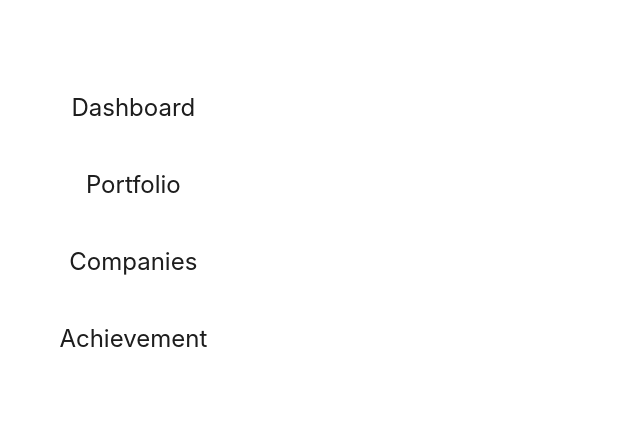
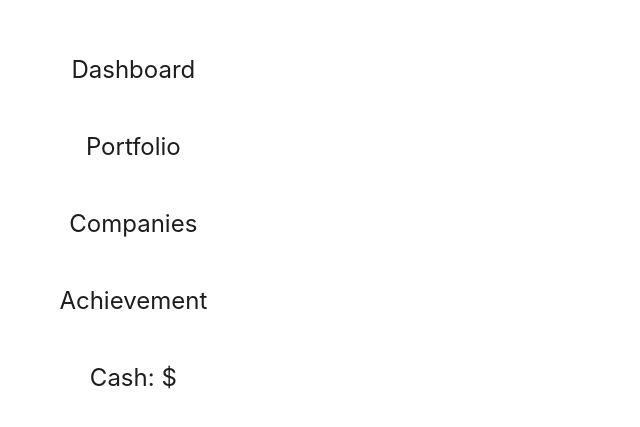
Before and after one commit to ErmolaevID/unvestor, a React (Create React App) app in the folder ClientApp/: page / in a window 1280 px wide. Shown: the part 177-604 px from the top of the page, without its empty margins (0-640 px from the left). Built offline with nearby package versions, Linux system fonts and the light colour scheme; no server answers.

Commit message:
Update navbar

```diff
--- a/ClientApp/src/App.tsx
+++ b/ClientApp/src/App.tsx
@@ -1,6 +1,9 @@
-import React from "react";
+import React, { useEffect, useState } from "react";
 import { Route } from "react-router";
+import { PlayerDto } from "./common/Player.dto";
 import { Navabar } from "./components/Navbar/Navbar";
+import { useAPIs } from "./hooks/apis.hook";
+import { useHttp } from "./hooks/http.hook";
 import { Achievements } from "./pages/Achievements";
 import { Companies } from "./pages/Companies";
 import { Company } from "./pages/Company";
@@ -8,8 +11,18 @@ import { Dashboard } from "./pages/Dashboard";
 import { Portfolio } from "./pages/Portfolio";
 
 export const App: React.FC = () => {
+  const req = useHttp();
+  const routes = useAPIs();
+  const [player, setPlayer] = useState<PlayerDto>();
+
+  useEffect(() => {
+    req<null, PlayerDto>({
+      url: routes.player,
+    }).then((res) => setPlayer(res));
+  }, [req]);
+
   return (
-    <Navabar>
+    <Navabar cash={player?.cash as number}>
       <Route exact path="/dashboard" component={Dashboard} />
       <Route exact path="/companies" component={Companies} />
       <Route exact path="/company/:ticker" component={Company} />
--- a/ClientApp/src/components/Navbar/Navbar.tsx
+++ b/ClientApp/src/components/Navbar/Navbar.tsx
@@ -1,14 +1,13 @@
 import React from "react";
 import { NavLink } from "react-router-dom";
 import { NavbarElement, Wrapper } from "./Navbar.styles";
-// import { AppIcon } from "../Icons/AppIcon";
-// import { CompaniesIcon } from "../Icons/CompaniesIcon";
-// import { DashboardIcon } from "../Icons/DashboardIcon";
-// import { InvestorsIcon } from "../Icons/InvestorsIcon";
-// import { PortfolioIcon } from "../Icons/PortfolioIcon";
-// import { Menu, Wrapper } from "./Navbar.Styles";
 
-export const Navabar: React.FC = ({ children }) => {
+interface Props {
+  children: React.ReactNode;
+  cash: number;
+}
+
+export const Navabar: React.FC<Props> = ({ children, cash }) => {
   return (
     <>
       <Wrapper>
@@ -24,6 +23,9 @@ export const Navabar: React.FC = ({ children }) => {
         <NavLink to="/achievements" style={{ textDecoration: "none" }}>
           <NavbarElement>Achievement</NavbarElement>
         </NavLink>
+        <NavLink to="/portfolio" style={{ textDecoration: "none" }}>
+          <NavbarElement>Cash: ${cash}</NavbarElement>
+        </NavLink>
       </Wrapper>
       {children}
     </>
```
